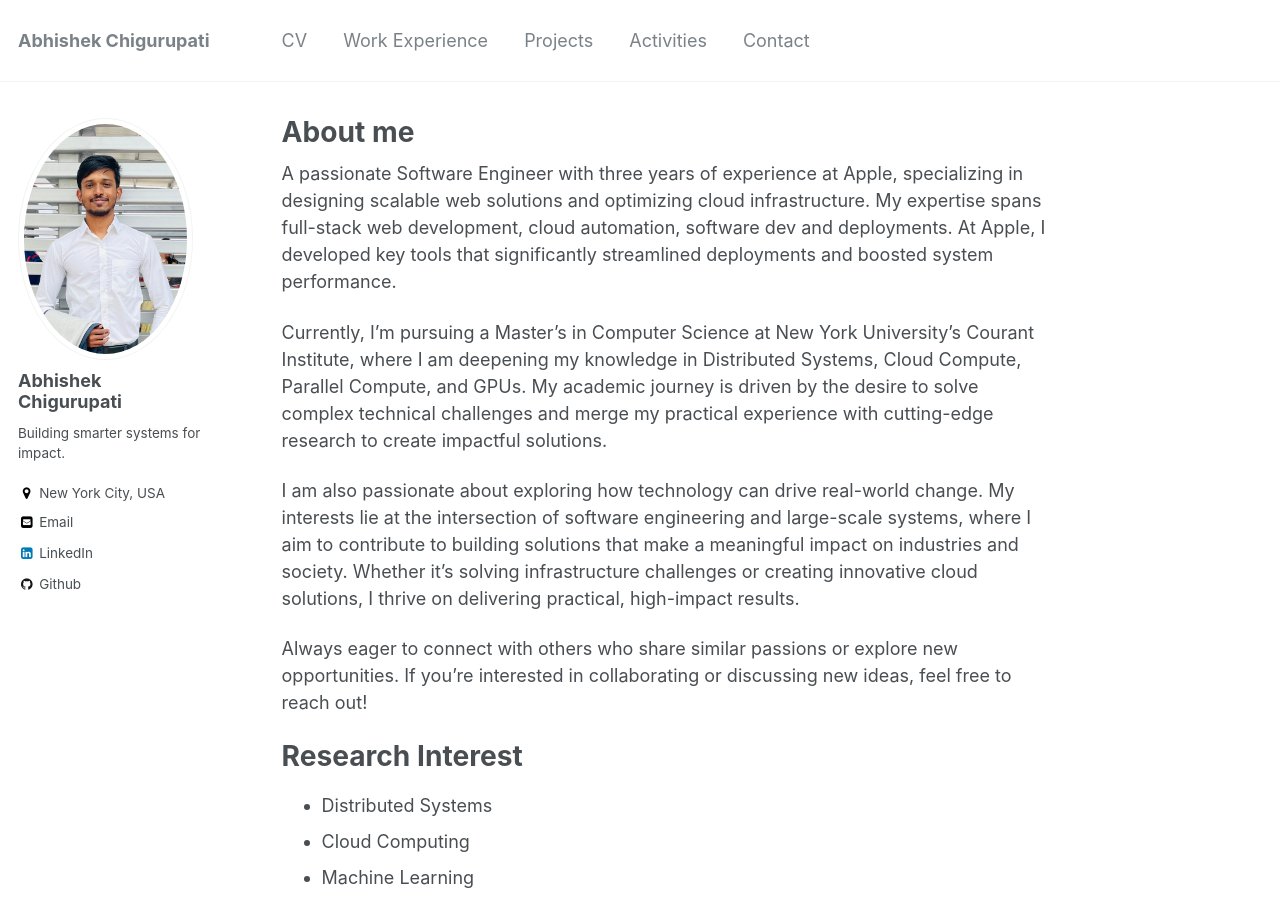
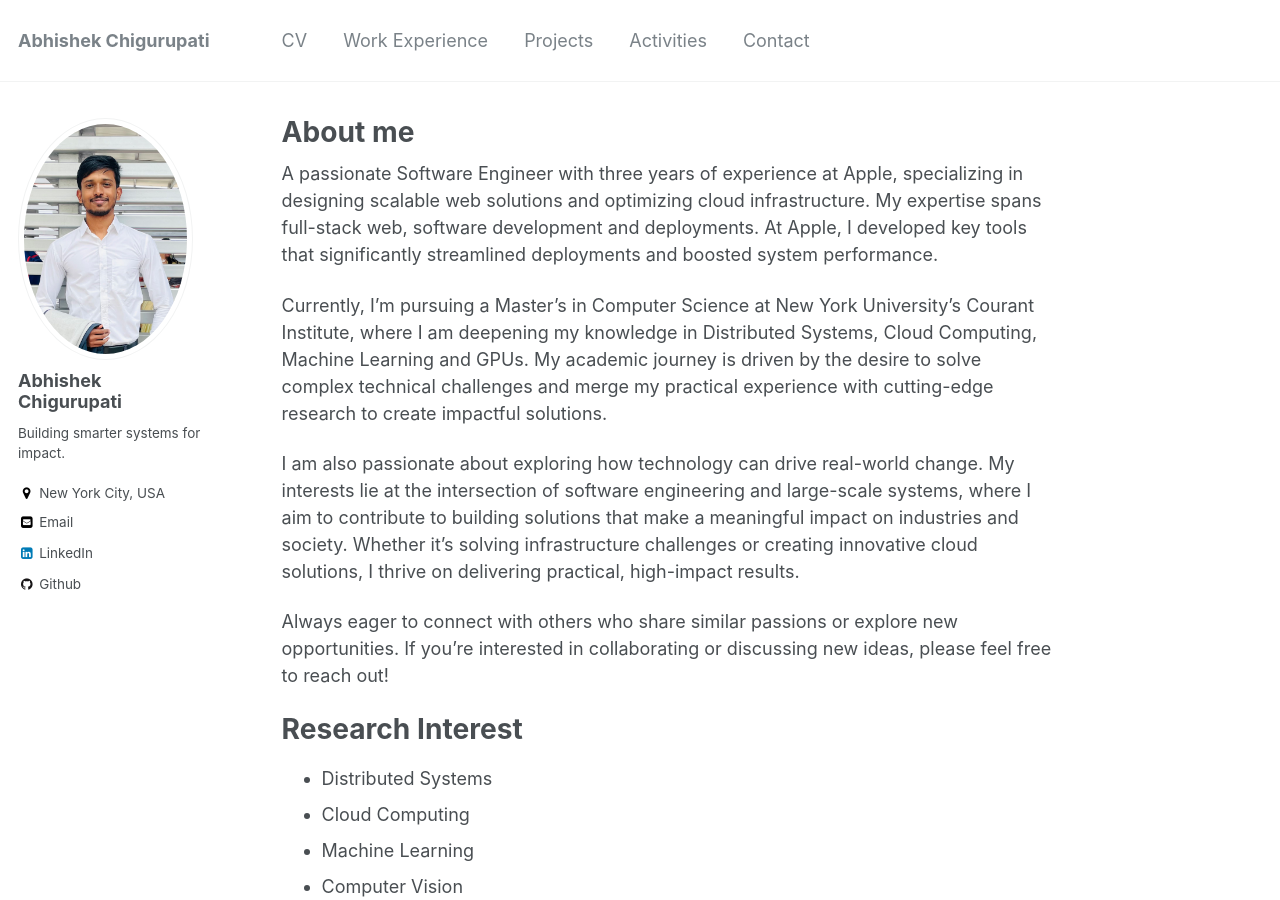
Before and after one commit to AbhishekCh47/abhishekch47.github.io, a Jekyll site: the page built from _pages/about.md, in a window 1280 px wide and 900 px high. Built offline with Jekyll 4.4.1, drawn with Linux system fonts in a browser that asks for light colours.

Commit message:
Update about.md

```diff
--- a/_pages/about.md
+++ b/_pages/about.md
@@ -7,13 +7,13 @@ redirect_from:
   - /about/
   - /about.html
 ---
-A passionate Software Engineer with three years of experience at Apple, specializing in designing scalable web solutions and optimizing cloud infrastructure. My expertise spans full-stack web development, cloud automation, software dev and deployments. At Apple, I developed key tools that significantly streamlined deployments and boosted system performance.
+A passionate Software Engineer with three years of experience at Apple, specializing in designing scalable web solutions and optimizing cloud infrastructure. My expertise spans full-stack web, software development and deployments. At Apple, I developed key tools that significantly streamlined deployments and boosted system performance.
 
-Currently, I’m pursuing a Master’s in Computer Science at New York University’s Courant Institute, where I am deepening my knowledge in Distributed Systems, Cloud Compute, Parallel Compute, and GPUs. My academic journey is driven by the desire to solve complex technical challenges and merge my practical experience with cutting-edge research to create impactful solutions.
+Currently, I’m pursuing a Master’s in Computer Science at New York University’s Courant Institute, where I am deepening my knowledge in Distributed Systems, Cloud Computing, Machine Learning and GPUs. My academic journey is driven by the desire to solve complex technical challenges and merge my practical experience with cutting-edge research to create impactful solutions.
 
 I am also passionate about exploring how technology can drive real-world change. My interests lie at the intersection of software engineering and large-scale systems, where I aim to contribute to building solutions that make a meaningful impact on industries and society. Whether it's solving infrastructure challenges or creating innovative cloud solutions, I thrive on delivering practical, high-impact results.
 
-Always eager to connect with others who share similar passions or explore new opportunities. If you're interested in collaborating or discussing new ideas, feel free to reach out!
+Always eager to connect with others who share similar passions or explore new opportunities. If you're interested in collaborating or discussing new ideas, please feel free to reach out!
 
 
 # Research Interest
```
